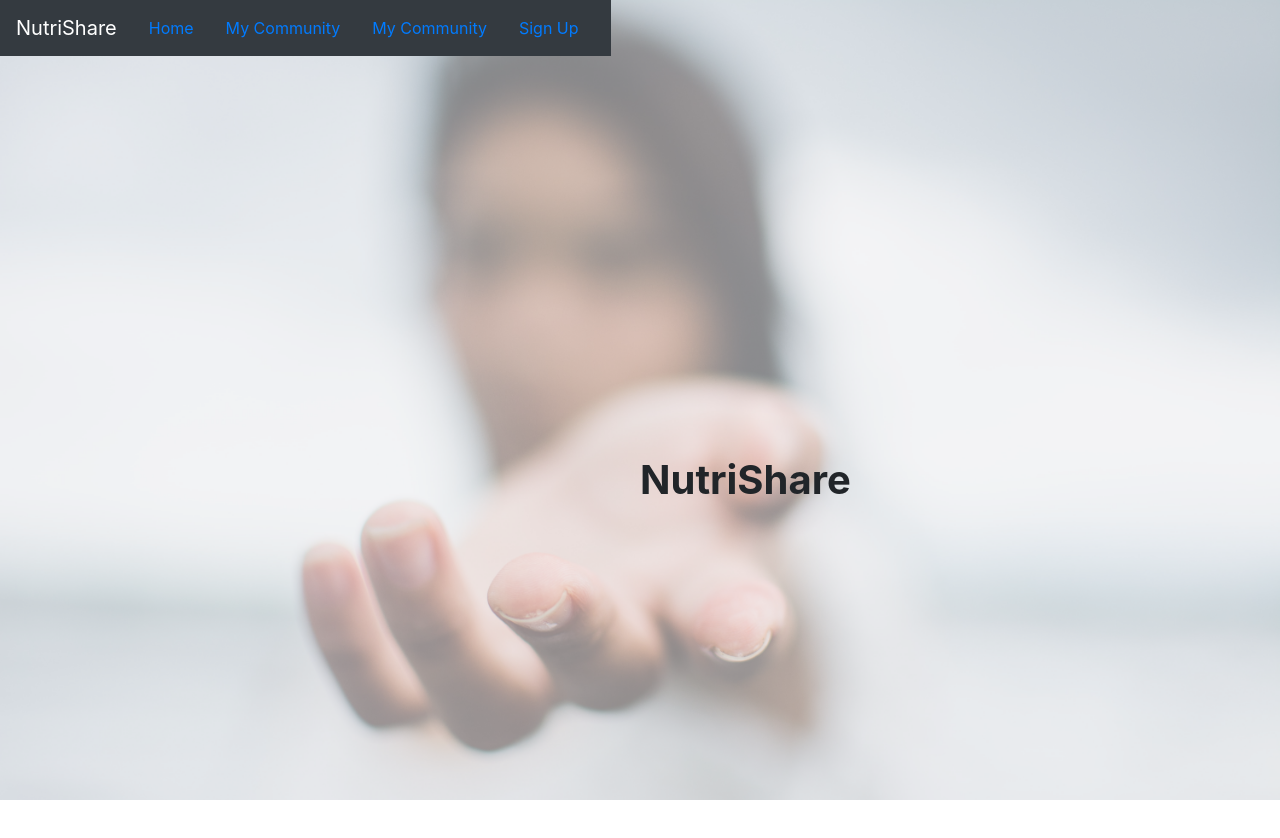
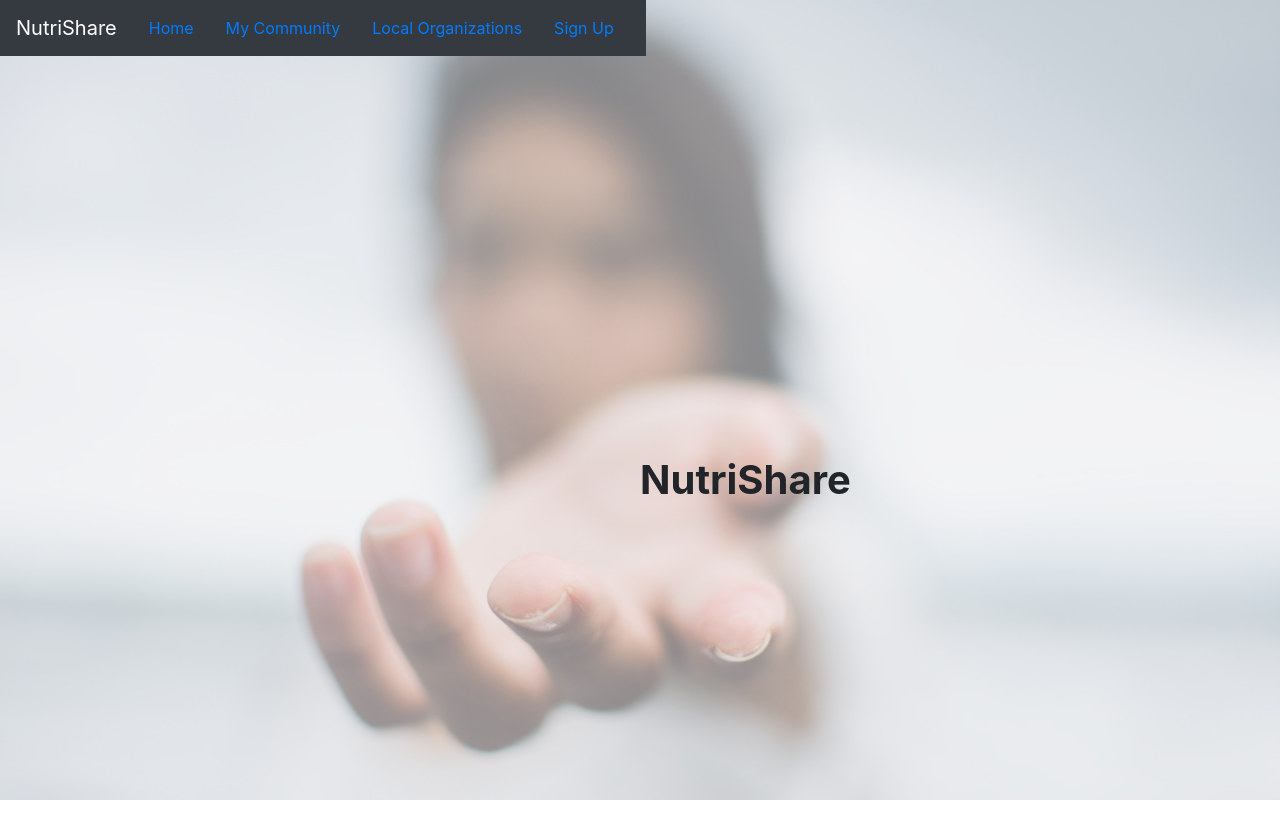
Before and after one commit to kilahancock-zz/hackathon2, a React (Create React App) app in the folder frontend/: page / in a window 1280 px wide. Shown: the top 838 px of the page. Built offline with nearby package versions, Linux system fonts and the light colour scheme.

Commit message:
forgot to add link for organizations

```diff
--- a/frontend/src/components/Navy.js
+++ b/frontend/src/components/Navy.js
@@ -16,7 +16,7 @@ const Navy = (props) => {
         <Nav.Link as={Link} to="/community" value="community" >My Community</Nav.Link>
         </Nav.Item>
         <Nav.Item>
-        <Nav.Link as={Link} to="/organizations" value="community" >My Community</Nav.Link>
+        <Nav.Link as={Link} to="/organizations" value="organizations" >Local Organizations</Nav.Link>
         </Nav.Item>
         <Nav.Link>Sign Up</Nav.Link>
       </div>
```
